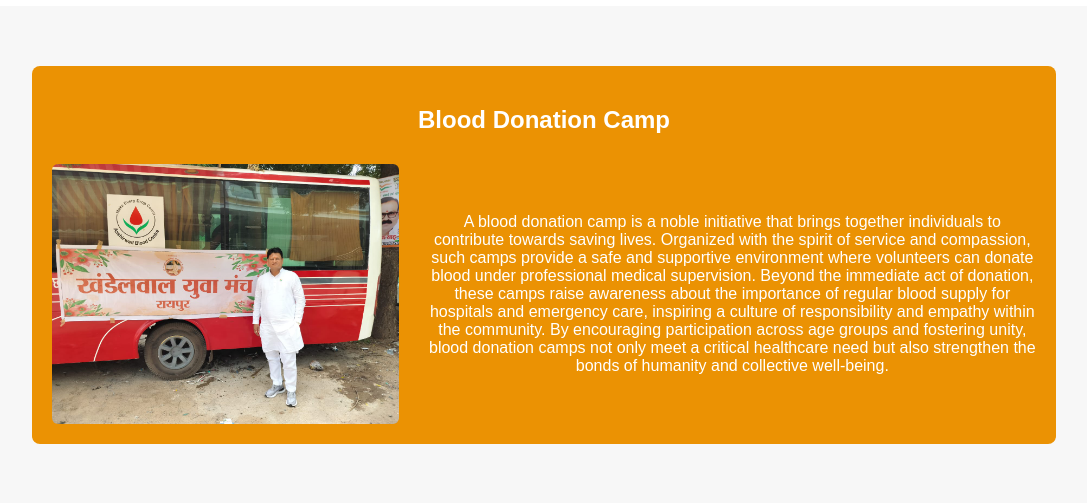
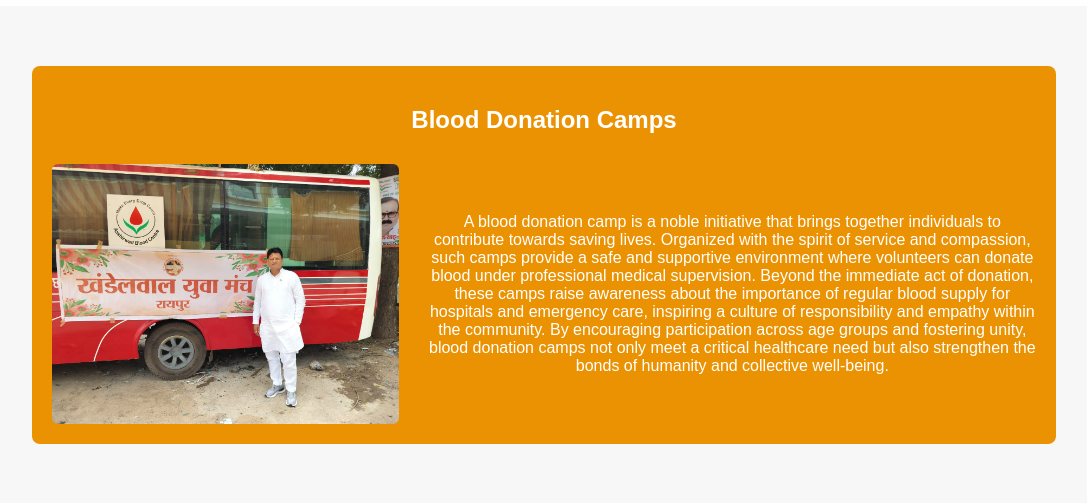
Before and after one commit to Apoorvghoshal/The_phenix, a Flask app: page / in a window 1280 px wide. Shown: the part 1341-1844 px from the top of the page, without its empty margins (96-1183 px from the left). Run offline with Flask 3, Linux system fonts and the light colour scheme.

Commit message:
Correct homepage camp heading and comment

```diff
--- a/templates/index.html
+++ b/templates/index.html
@@ -8,7 +8,7 @@
   <link rel="stylesheet" href="{{ url_for('static', filename='style.css') }}">
 </head>
 <body>
-<!--Enoguration -->
+<!-- Inauguration -->
 <!-- <div id="video-overlay">
     <div id="welcome-screen">
         <h1 class="gold-text">Khandelwal Yuva Munch Raipur Website</h1>
@@ -100,7 +100,7 @@
 
 <section class="history">
   <div class="text-card">
-  <h2>Blood Donation Camp</h2>
+  <h2>Blood Donation Camps</h2>
   <div class="history-content">
     <img src="{{ url_for('static', filename='assests/bloodDonation.jpeg') }}" alt="History">
     <p>
```
